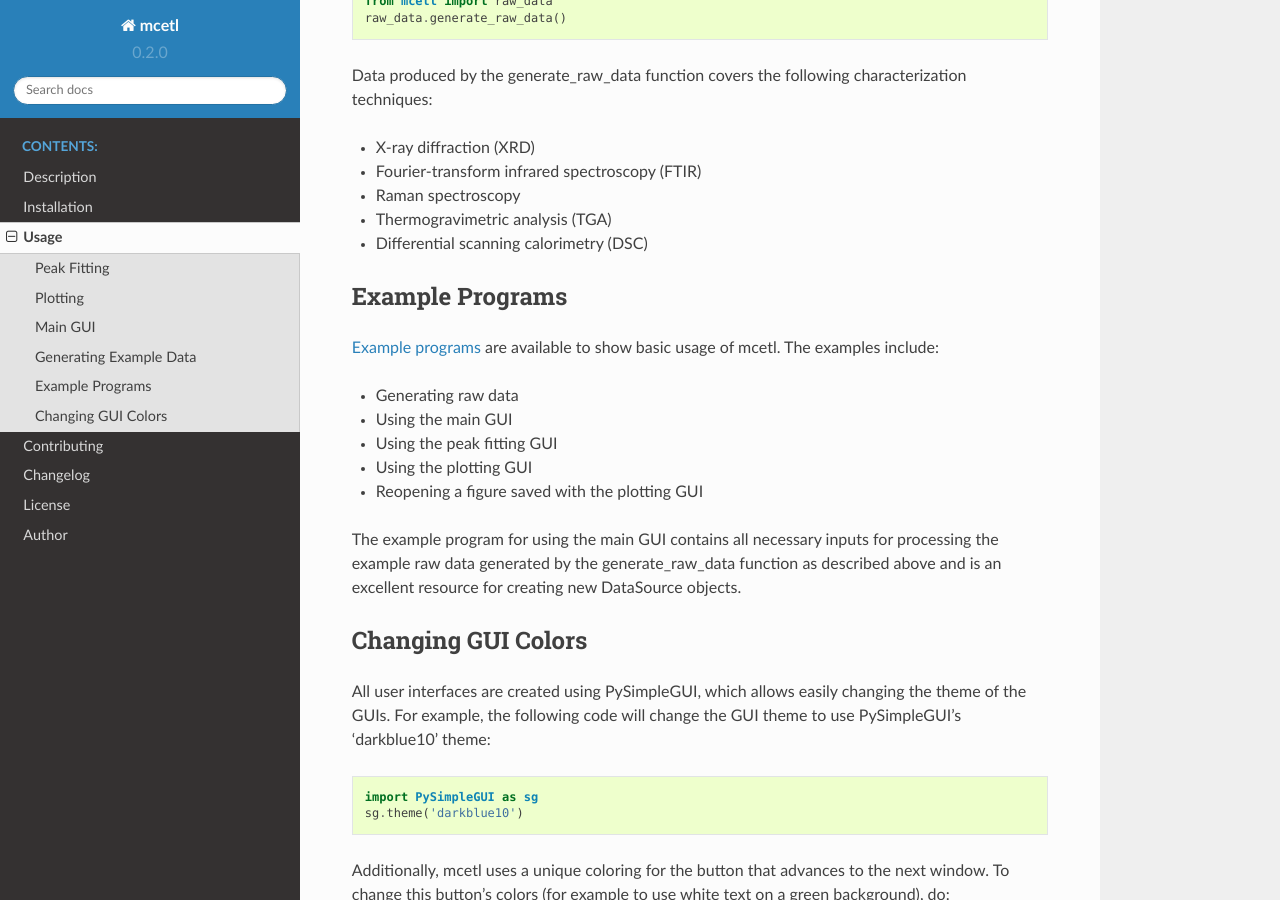
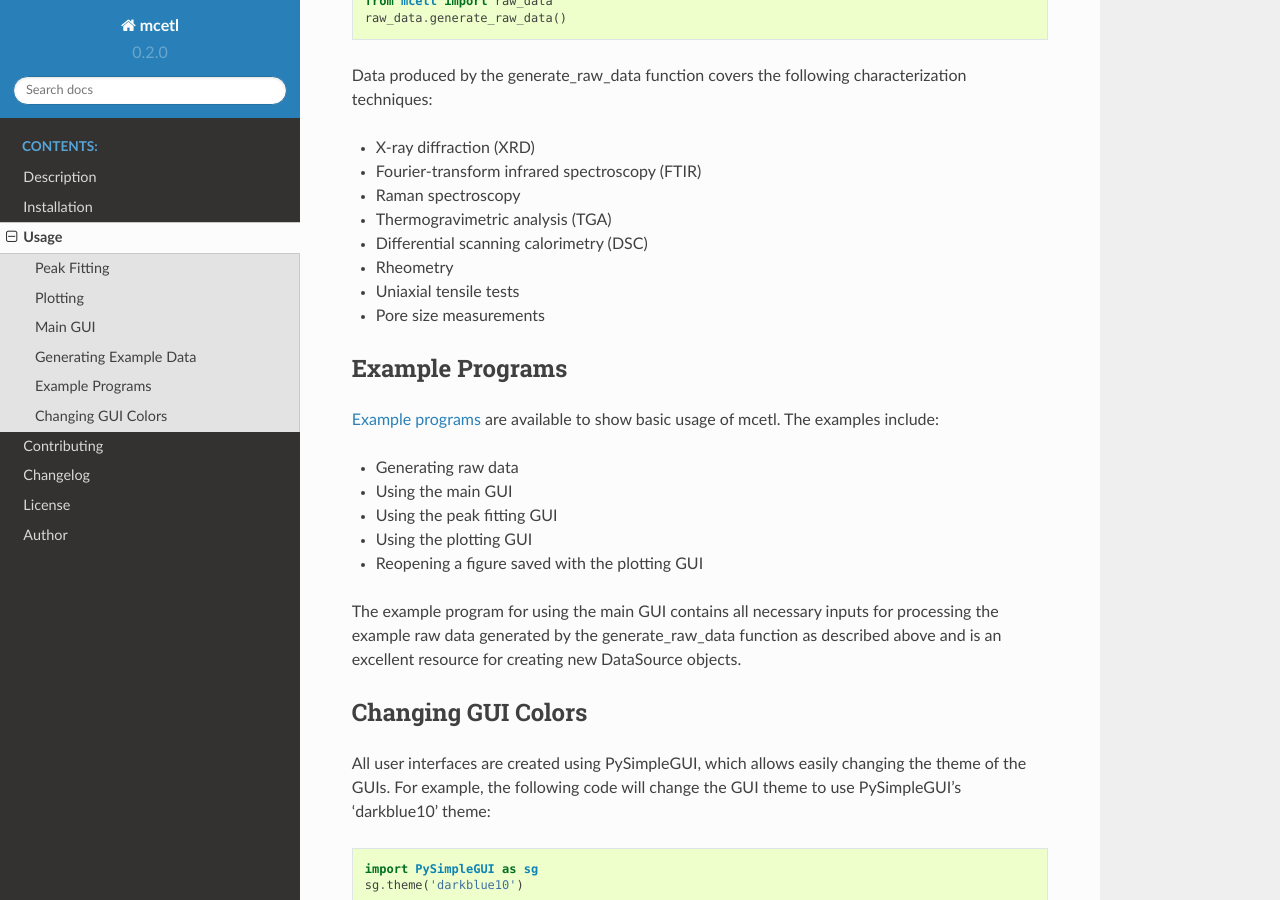
Before and after one commit to derb12/mcetl, a Sphinx documentation site: the page built from docs/usage.rst, in a window 1280 px wide and 900 px high, scrolled down 1511 px. Built offline with Sphinx 7.4.7 and the Read the Docs theme 2.0.0, drawn with Linux system fonts in a browser that asks for light colours.

Commit message:
Update docs for new characterization techniques
Added the new characterization techniques available in raw_data.py to the docs.


Former-commit-id: 4addc0549ff4e6b20092d1fe264cae68f66ee621

```diff
--- a/README.rst
+++ b/README.rst
@@ -213,6 +213,9 @@ Data produced by the generate_raw_data function covers the following characteriz
 * Raman spectroscopy
 * Thermogravimetric analysis (TGA)
 * Differential scanning calorimetry (DSC)
+* Rheometry
+* Uniaxial tensile tests
+* Pore size measurements
 
 
 Example Programs
--- a/docs/usage.rst
+++ b/docs/usage.rst
@@ -82,6 +82,9 @@ Data produced by the generate_raw_data function covers the following characteriz
 * Raman spectroscopy
 * Thermogravimetric analysis (TGA)
 * Differential scanning calorimetry (DSC)
+* Rheometry
+* Uniaxial tensile tests
+* Pore size measurements
 
 
 Example Programs
```
